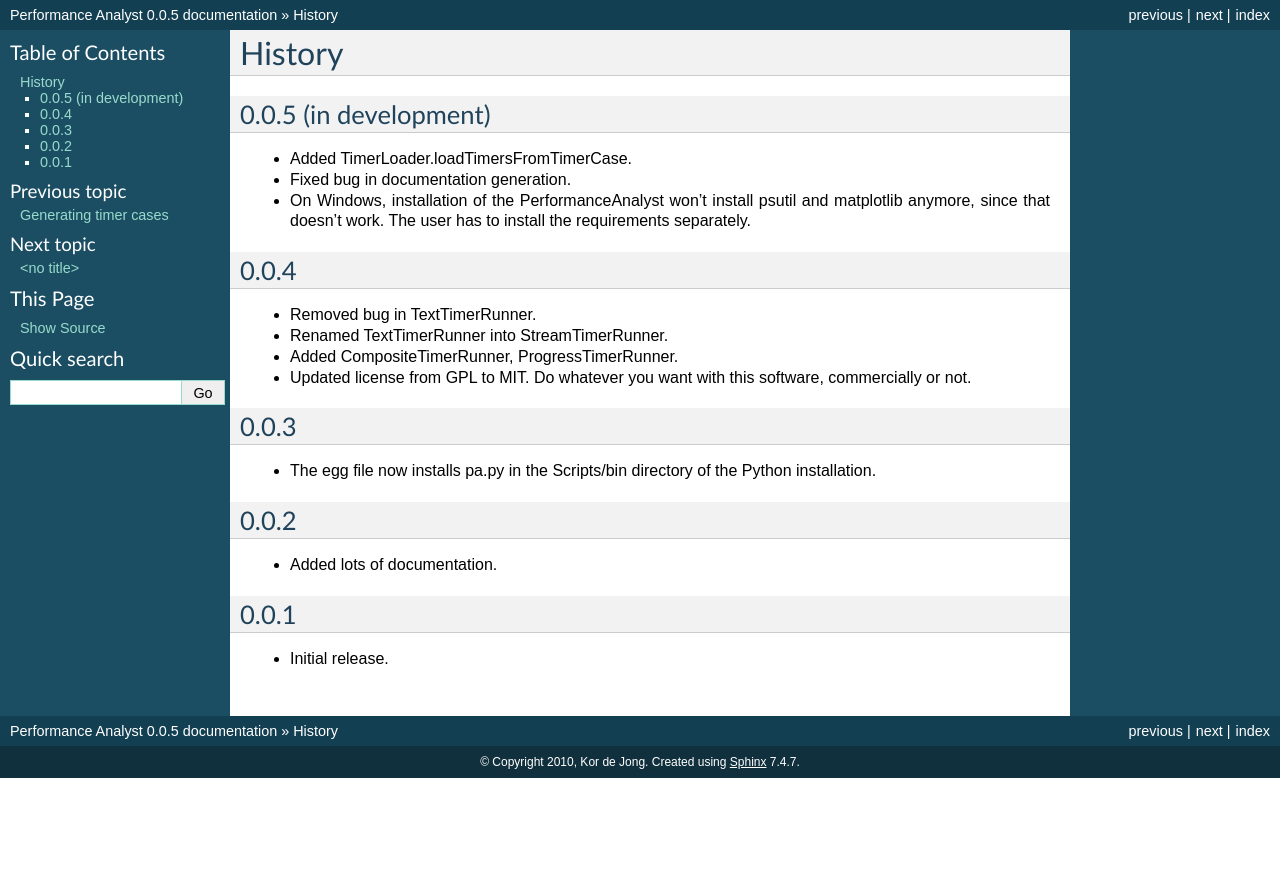
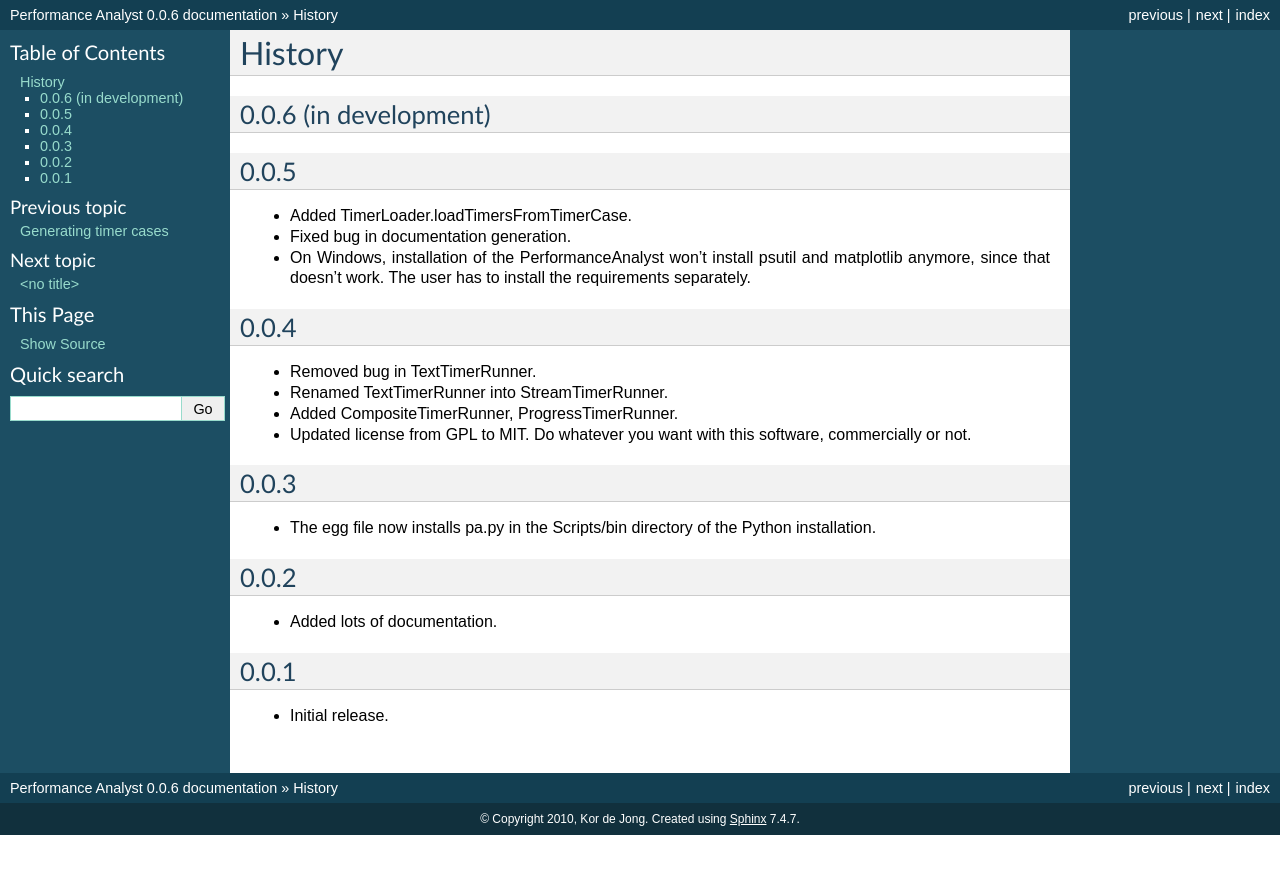
Before and after one commit to pcraster/performance_analyst, a Sphinx documentation site: the page built from Documentation/History.rst, in a window 1280 px wide. Shown: the top 874 px of the page. Built offline with Sphinx 7.4.7, drawn with Linux system fonts in a browser that asks for light colours.

Commit message:
Bumped version

```diff
--- a/Documentation/History.rst
+++ b/Documentation/History.rst
@@ -4,8 +4,11 @@
 History
 *******
 
-0.0.5 (in development)
+0.0.6 (in development)
 ======================
+
+0.0.5
+=====
 - Added TimerLoader.loadTimersFromTimerCase.
 - Fixed bug in documentation generation.
 - On Windows, installation of the PerformanceAnalyst won't install psutil and matplotlib anymore, since that doesn't work. The user has to install the requirements separately.
--- a/Documentation/conf.py
+++ b/Documentation/conf.py
@@ -55,7 +55,7 @@ copyright = u'2010, Kor de Jong'
 # The short X.Y version.
 version = '0.0'
 # The full version, including alpha/beta/rc tags.
-release = '0.0.5'
+release = '0.0.6'
 
 # The language for content autogenerated by Sphinx. Refer to documentation
 # for a list of supported languages.
```
Also changed, not shown: 1 other file.
